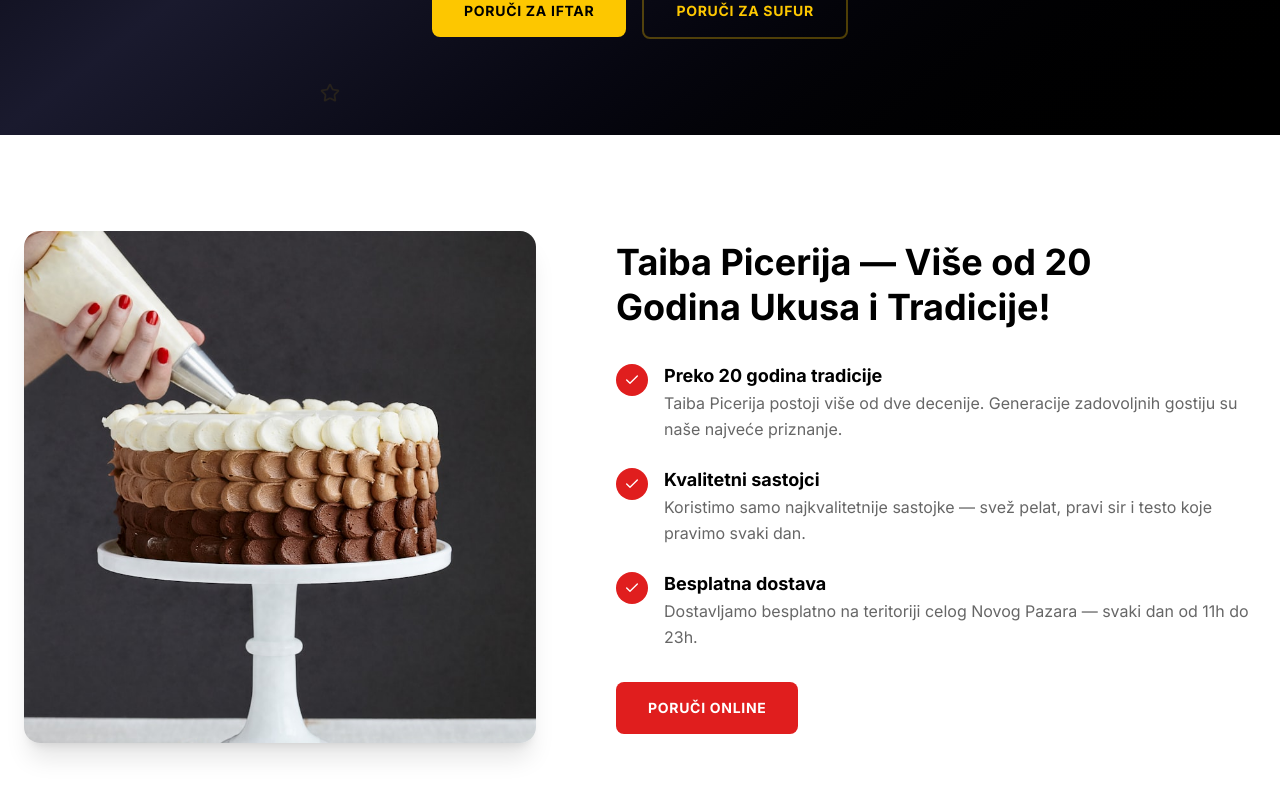
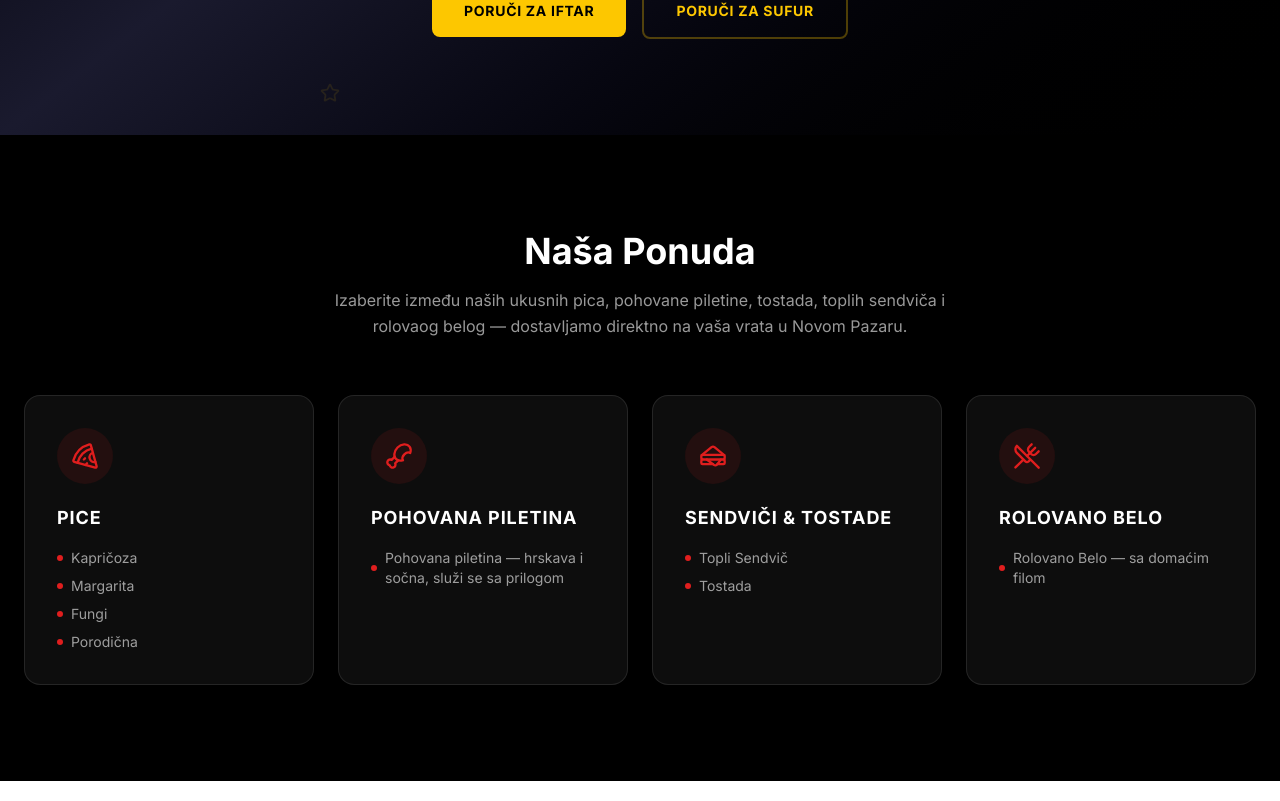
Before and after one commit to luckybbbbbb/taiba-picerija, a Next.js app: page / in a window 1280 px wide. Shown: the part 1779-2580 px from the top of the page. Built offline with nearby package versions, Linux system fonts and the light colour scheme; a web font is replaced by a local one.

Commit message:
Removed Ingredients component from the homepage layout

```diff
--- a/app/page.tsx
+++ b/app/page.tsx
@@ -1,7 +1,6 @@
 import { Navbar } from "@/components/navbar"
 import { Hero } from "@/components/hero"
 import { RamadanBanner } from "@/components/ramadan-banner"
-import { Ingredients } from "@/components/ingredients"
 import { MenuCategories } from "@/components/menu-categories"
 import { OrderFeatures } from "@/components/order-features"
 import { PizzaCarousel } from "@/components/pizza-carousel"
@@ -13,7 +12,6 @@ export default function Home() {
       <Navbar />
       <Hero />
       <RamadanBanner />
-      <Ingredients />
       <MenuCategories />
       <OrderFeatures />
       <PizzaCarousel />
```
